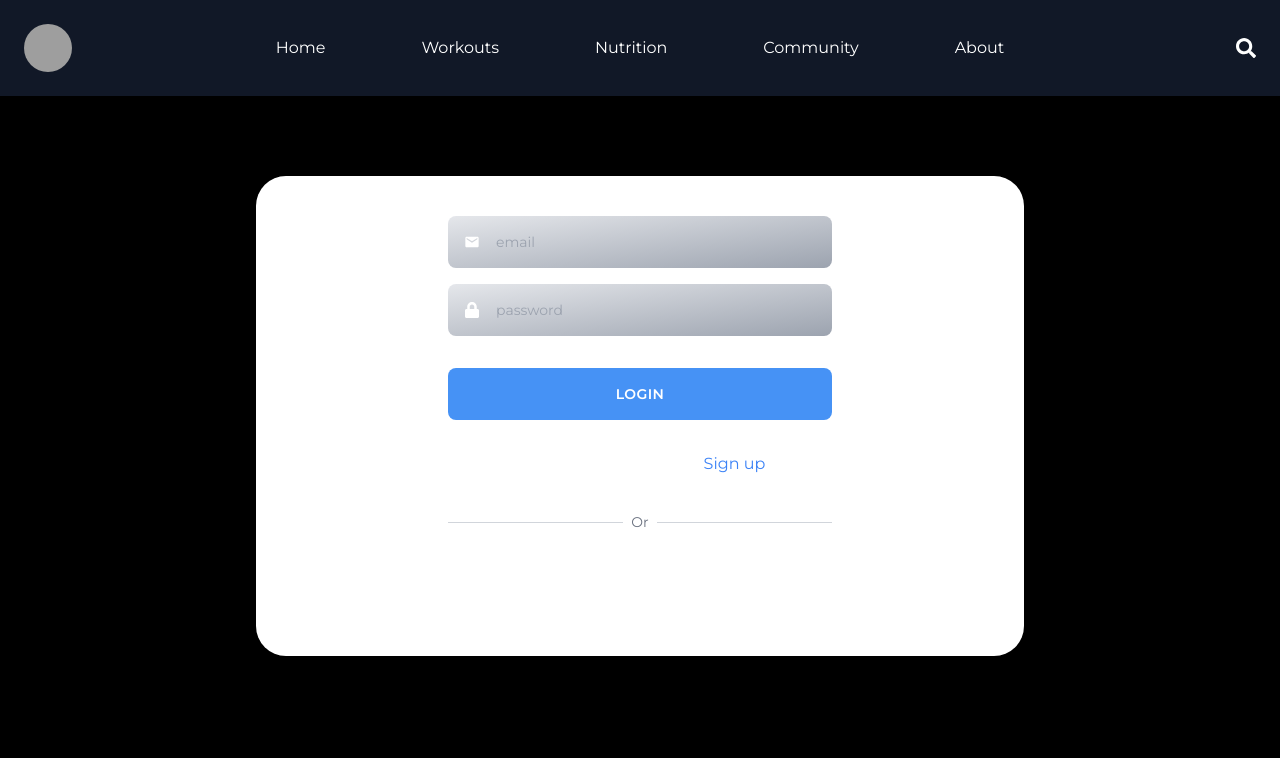
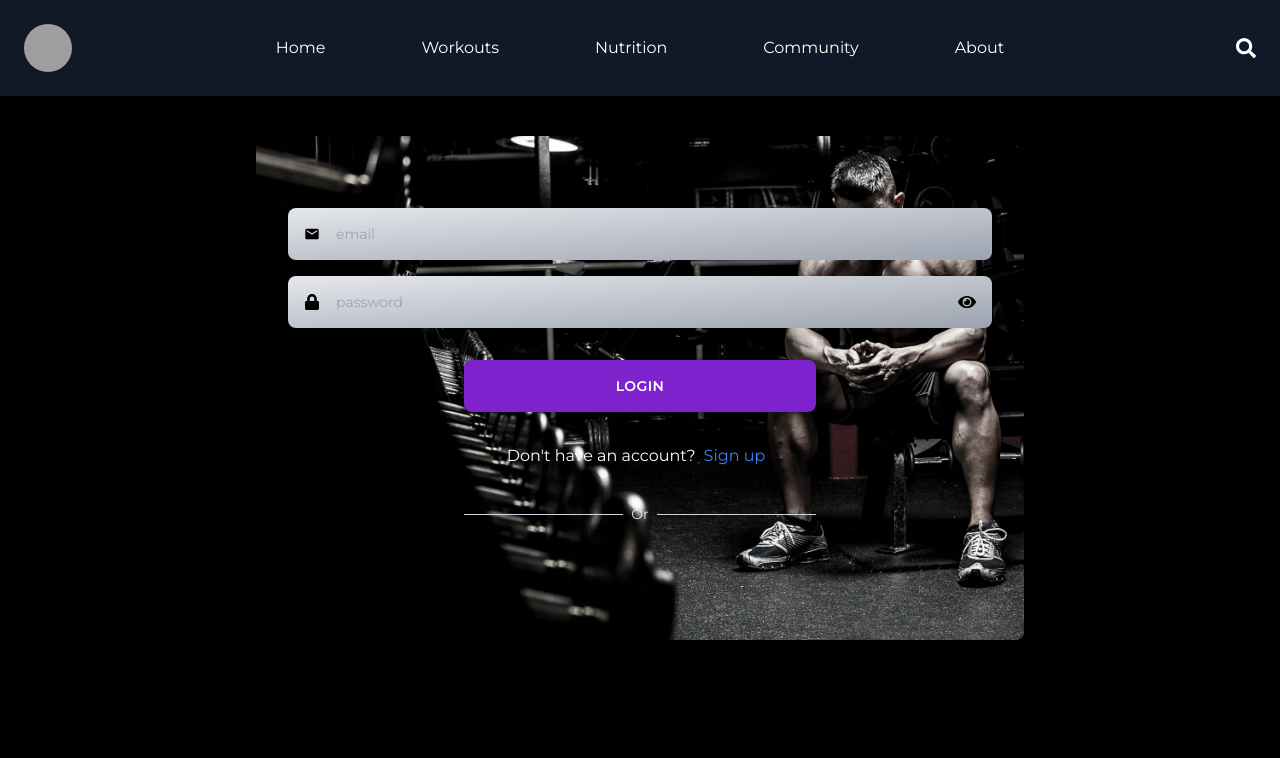
Before and after one commit to nhier17/my-fitness, a React (Create React App) app: page /login in a window 1280 px wide. Shown: the top 758 px of the page. Built offline with nearby package versions, Linux system fonts and the light colour scheme; no server answers; grey boxes are pictures that could not be loaded.

Commit message:
css for login and signup page

```diff
--- a/src/assets/index.js
+++ b/src/assets/index.js
@@ -22,3 +22,4 @@ export { default as trainer } from './trainer.jpeg';
 export { default as client } from './client.jpeg';
 export { default as client1 } from './client1.jpeg';
 export { default as client2 } from './client2.jpeg';
+export { default as login } from './login.webp';
--- a/src/components/Login.jsx
+++ b/src/components/Login.jsx
@@ -1,16 +1,18 @@
 import React, { useState } from 'react'
 import { MdEmail } from 'react-icons/md'
-import { FaLock } from 'react-icons/fa'
+import { FaLock, FaEye, FaEyeSlash } from 'react-icons/fa'
 import { Link,useNavigate } from 'react-router-dom'
 import axios from "axios"
 import { toast } from 'sonner';
 import { GoogleLogin } from '@react-oauth/google';
+import { login } from '../assets'
 
 const Login = () => {
     const navigate = useNavigate();
     const [formData, setFormData] = useState({
         email: '',
         password: "",
+        showPassword: false,
       })
       //login user
       const submitHandler = async (e) => {
@@ -22,12 +24,19 @@ const Login = () => {
             localStorage.setItem('token', userName);
             navigate('/');
             toast.success(`Eat,Train Sleep! ${userName}`);
-            setFormData({ email: '', password: '' });
+            setFormData({ email: '', password: '', showPassword: false });
           }
         } catch (error) {
             toast.error(error.response.data.msg)
             console.error(error)
         }
+      }
+      //toggle password
+      const togglePasswordVisibility = () => {
+        setFormData((prevState) => ({
+          ...prevState,
+           showPassword:!prevState.showPassword
+        }))
       }
 
       const InputHandler = (e) => {
@@ -37,28 +46,39 @@ const Login = () => {
       }
 
   return (
-<div className="m-auto mt-[5rem] bg-[#fff] rounded-[30px] relative overflow-hidden w-[768px] max-w-full min-h-[480px]">
+<div
+ className="m-auto mt-10 rounded-lg relative overflow-hidden w-full max-w-screen-md min-h-[480px] p-8"
+ style={{ backgroundImage: `url(${login})`, backgroundPosition: 'center', backgroundSize: 'cover', backgroundRepeat: 'no-repeat' }}
+ >
     <form className="mt-8 flex items-center justify-center flex-col" onSubmit={submitHandler}>
-     <div className="relative w-1/2">
-        <MdEmail className="absolute top-[50%] left-0 translate-x-full -translate-y-1/2" />
-        <input
+     <div className="relative w-full">
+     <MdEmail className="absolute top-[50%] left-0 translate-x-full -translate-y-1/2 text-black" />
+       <input
         onChange={InputHandler}
         className="text-black bg-gradient-to-br from-gray-200 to-gray-400 border-none my-2 px-12 py-4 text-sm rounded-lg w-full focus:outline-none"
          type="email" placeholder="email" name="email" />
      </div>
-     <div className="relative w-1/2">
-        <FaLock className="absolute top-[50%] left-0 translate-x-full -translate-y-1/2" />
+     <div className="relative w-full">
+     <FaLock className="absolute top-[50%] left-0 translate-x-full -translate-y-1/2 text-black" />
         <input
         onChange={InputHandler}
-        className="text-black bg-gradient-to-br from-gray-200 to-gray-400 border-none my-2 px-12 py-4 text-sm rounded-lg w-full focus:outline-none"
-         type="password" placeholder="password" name="password" />
+        className="text-black  bg-gradient-to-br from-gray-200 to-gray-400 border-none my-2 px-12 py-4 text-sm rounded-lg w-full focus:outline-none"
+         type={formData.showPassword ? 'text' : 'password'}
+         placeholder="password"
+         name="password"
+           />
+            <div className="absolute top-1/2 right-4 transform -translate-y-1/2 cursor-pointer"
+             onClick={togglePasswordVisibility}
+              >
+                  {formData.showPassword ? <FaEyeSlash className="text-black text-lg" /> : <FaEye className="text-black text-lg" />}
+              </div>
      </div>
      <button
-     className="bg-[#4692F5] border-none my-2 px-12 py-4 text-white text-xs sm:text-sm rounded-lg w-1/2 focus:outline-none font-semibold tracking-wide uppercase cursor-pointer mt-6"
+     className="bg-purple-700 hover:bg-purple-400 border-none my-2 px-12 py-4 text-white text-xs sm:text-sm rounded-lg w-1/2 focus:outline-none font-semibold tracking-wide uppercase cursor-pointer mt-6"
      type="submit">
         Login
         </button>
-     <p className="m-6">Don't have an account?
+     <p className="m-6 text-white">Don't have an account?
         <Link
          className="text-blue-500 mx-2"
          to="/signup">
@@ -68,7 +88,7 @@ const Login = () => {
         </form>
         <div className="flex items-center mt-3 w-1/2 m-auto">
        <div className="flex-grow border-t border-gray-300 "></div>
-      <div className="px-2 text-gray-500 text-sm">Or</div>
+      <div className="px-2 text-gray-200 text-sm">Or</div>
        <div className="flex-grow border-t border-gray-300"></div>
       </div>
         <div className="w-1/2 m-auto mt-3  px-12 py-4">
--- a/src/components/Signup.jsx
+++ b/src/components/Signup.jsx
@@ -5,10 +5,12 @@ import { Link,useNavigate } from 'react-router-dom'
 import axios from "axios"
 import { toast } from 'sonner';
 import { GoogleLogin } from '@react-oauth/google';
-
+import { login } from '../assets'
+import { useTitleAnime } from '../animation'
 
 const Signup = () => {
     const navigate = useNavigate();
+    useTitleAnime()
   const [formData, setFormData] = useState({
     name: '',
     email: '',
@@ -36,36 +38,40 @@ setFormData({ ...formData,
 }
 
   return (
-    <div className="m-auto mt-[5rem] bg-[#fff] rounded-[30px] relative overflow-hidden w-[768px] max-w-full min-h-[480px]">
-       <form className="mt-8 flex items-center justify-center flex-col" onSubmit={submitHandler}>
-     <h1>Sign up</h1>
-     <div className="relative w-1/2">
-        <FaUser className="absolute top-[50%] left-0 translate-x-full -translate-y-1/2" />
+    <div className="m-auto mt-10 rounded-lg relative overflow-hidden w-full max-w-screen-md min-h-[480px] p-8"
+    style={{ backgroundImage: `url(${login})`, backgroundPosition: 'center', backgroundSize: 'cover', backgroundRepeat: 'no-repeat' }}
+    >
+       <form className="flex flex-col items-center justify-center space-y-4" onSubmit={submitHandler}>
+     <h1 id="title" className="text-3xl font-semibold text-white opacity-0 transalte-y-20">
+      Sign up
+      </h1>
+     <div className="relative w-full">
+        <FaUser className="absolute top-[50%] left-0 translate-x-full -translate-y-1/2 text-black" />
         <input
         onChange={inputHandler}
         className="text-black bg-gradient-to-br from-gray-200 to-gray-400 border-none my-2 px-12 py-4 text-sm rounded-lg w-full focus:outline-none"
          type="text" placeholder="name" name="name" />
      </div>
-     <div className="relative w-1/2">
-        <MdEmail className="absolute top-[50%] left-0 translate-x-full -translate-y-1/2" />
+     <div className="relative w-full">
+        <MdEmail className="absolute top-[50%] left-0 translate-x-full -translate-y-1/2 text-black" />
         <input
         onChange={inputHandler}
         className="text-black bg-gradient-to-br from-gray-200 to-gray-400 border-none my-2 px-12 py-4 text-sm rounded-lg w-full focus:outline-none"
          type="email" placeholder="email" name="email" />
      </div>
-     <div className="relative w-1/2">
-        <FaLock className="absolute top-[50%] left-0 translate-x-full -translate-y-1/2" />
+     <div className="relative w-full">
+        <FaLock className="absolute top-[50%] left-0 translate-x-full -translate-y-1/2 text-black" />
         <input
         onChange={inputHandler}
         className="text-black bg-gradient-to-br from-gray-200 to-gray-400 border-none my-2 px-12 py-4 text-sm rounded-lg w-full focus:outline-none"
          type="password" placeholder="password" name="password" />
      </div>
      <button
-     className="bg-[#4692F5] border-none my-2 px-12 py-4 text-white text-xs sm:text-sm rounded-lg w-1/2 focus:outline-none font-semibold tracking-wide uppercase cursor-pointer mt-6"
+     className="bg-purple-700 border-none my-2 px-12 py-4 text-white text-xs sm:text-sm rounded-lg w-1/2 focus:outline-none font-semibold tracking-wide uppercase cursor-pointer mt-6"
      type="submit">
         Register
         </button>
-     <p className="m-6">Aleady have an account?
+     <p className="m-6 text-white">Aleady have an account?
         <Link
          className="text-blue-500 mx-2"
          to="/login">
@@ -75,7 +81,7 @@ setFormData({ ...formData,
         </form>
         <div className="flex items-center mt-3 w-1/2 m-auto">
        <div className="flex-grow border-t border-gray-300 "></div>
-      <div className="px-2 text-gray-500 text-sm">Or</div>
+      <div className="px-2 text-gray-200 text-sm">Or</div>
        <div className="flex-grow border-t border-gray-300"></div>
       </div>
         <div className="w-1/2 m-auto mt-3  px-12 py-4">
```
Also changed, not shown: src/assets/login.webp (added).
